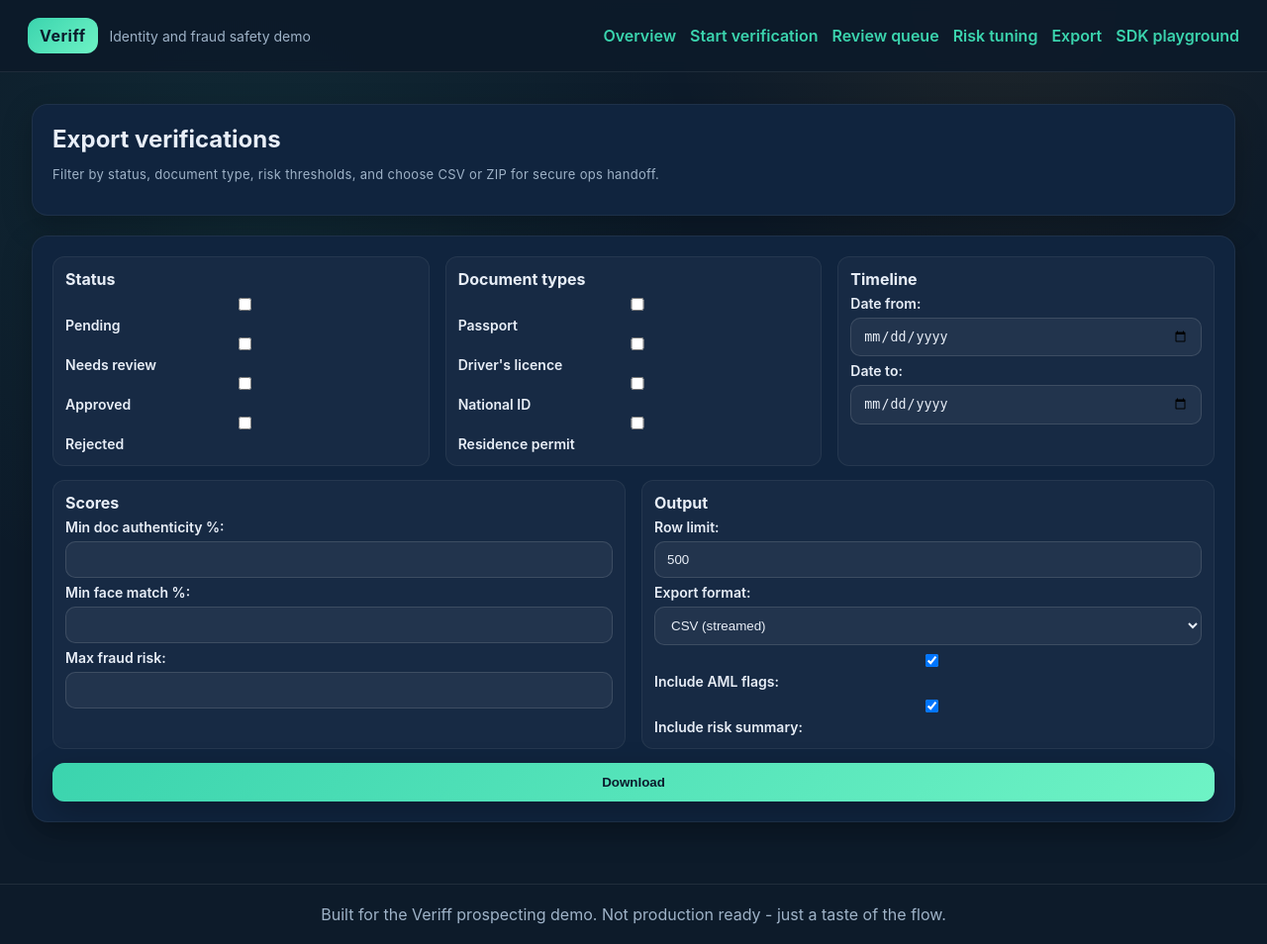
After one commit to Bamboocoffee/veriff, a Django app: template templates/export.html in a window 1280 px wide. The commit adds this page. Shown: the whole page at 99% size. Run offline with Django 5.2, Linux system fonts and the light colour scheme; the template is opened without the code that fills it: values that come from a table or form of the project are taken from there, others are empty.

Commit message:
Add advanced export with filters, streaming, and ZIP option

```diff
--- a/templates/base.html
+++ b/templates/base.html
@@ -18,6 +18,7 @@
         <a href="{% url 'start_verification' %}">Start verification</a>
         <a href="{% url 'review_queue' %}">Review queue</a>
         <a href="{% url 'risk_tuning' %}">Risk tuning</a>
+        <a href="{% url 'export_cases_csv' %}">Export</a>
         <a href="{% url 'sdk_playground' %}">SDK playground</a>
     </nav>
 </header>
--- a/templates/dashboard.html
+++ b/templates/dashboard.html
@@ -13,7 +13,7 @@
         <div style="margin-top:16px; display:flex; gap:10px; flex-wrap:wrap;">
             <a href="{% url 'start_verification' %}"><button>Launch a new verification</button></a>
             <a href="{% url 'sdk_playground' %}" class="chip">See SDK flow</a>
-            <a href="{% url 'export_cases_csv' %}" class="chip">Export CSV</a>
+            <a href="{% url 'export_cases_csv' %}" class="chip">Advanced export</a>
         </div>
     </div>
     <div class="panel">
--- /dev/null
+++ b/templates/export.html
@@ -0,0 +1,46 @@
+{% extends "base.html" %}
+{% block content %}
+<div class="panel">
+    <h2>Export verifications</h2>
+    <p class="stat-label">Filter by status, document type, risk thresholds, and choose CSV or ZIP for secure ops handoff.</p>
+</div>
+
+<div class="panel">
+    <form method="get" class="form-grid">
+        <div class="layout-grid">
+            <div class="list-item">
+                <strong>Status</strong>
+                {{ form.status }}
+            </div>
+            <div class="list-item">
+                <strong>Document types</strong>
+                {{ form.doc_type }}
+            </div>
+            <div class="list-item">
+                <strong>Timeline</strong>
+                {{ form.date_from.label_tag }}{{ form.date_from }}
+                {{ form.date_to.label_tag }}{{ form.date_to }}
+            </div>
+        </div>
+        <div class="layout-grid">
+            <div class="list-item">
+                <strong>Scores</strong>
+                {{ form.min_doc_score.label_tag }}{{ form.min_doc_score }}
+                {{ form.min_face_match.label_tag }}{{ form.min_face_match }}
+                {{ form.max_fraud_risk.label_tag }}{{ form.max_fraud_risk }}
+            </div>
+            <div class="list-item">
+                <strong>Output</strong>
+                {{ form.limit.label_tag }}{{ form.limit }}
+                {{ form.export_format.label_tag }}{{ form.export_format }}
+                <div>{{ form.include_aml }} {{ form.include_aml.label_tag }}</div>
+                <div>{{ form.include_risk_summary }} {{ form.include_risk_summary.label_tag }}</div>
+            </div>
+        </div>
+        <button type="submit" name="download" value="1">Download</button>
+    </form>
+    {% if sample_count %}
+        <p class="stat-label">{{ sample_count }} rows match current filters (capped by limit).</p>
+    {% endif %}
+</div>
+{% endblock %}
--- a/verification/forms.py
+++ b/verification/forms.py
@@ -61,3 +61,23 @@
     min_face_match = forms.IntegerField(label="Min face match %", min_value=0, max_value=100, initial=60)
     fraud_review_cutoff = forms.IntegerField(label="Fraud risk review cutoff", min_value=0, max_value=100, initial=45)
     enforce_liveness = forms.BooleanField(label="Require liveness pass", required=False, initial=True)
+
+
+class ExportFilterForm(forms.Form):
+    status = forms.MultipleChoiceField(
+        choices=VerificationCase.STATUS_CHOICES, required=False, widget=forms.CheckboxSelectMultiple
+    )
+    doc_type = forms.MultipleChoiceField(
+        choices=VerificationCase.DOC_TYPES, required=False, widget=forms.CheckboxSelectMultiple
+    )
+    date_from = forms.DateField(required=False, widget=forms.DateInput(attrs={"type": "date"}))
+    date_to = forms.DateField(required=False, widget=forms.DateInput(attrs={"type": "date"}))
+    min_doc_score = forms.IntegerField(required=False, min_value=0, max_value=100, label="Min doc authenticity %")
+    min_face_match = forms.IntegerField(required=False, min_value=0, max_value=100, label="Min face match %")
+    max_fraud_risk = forms.IntegerField(required=False, min_value=0, max_value=100, label="Max fraud risk")
+    limit = forms.IntegerField(required=False, min_value=1, max_value=5000, initial=500, label="Row limit")
+    export_format = forms.ChoiceField(
+        choices=[("csv", "CSV (streamed)"), ("zip", "CSV in ZIP")], initial="csv", required=True
+    )
+    include_aml = forms.BooleanField(required=False, initial=True, label="Include AML flags")
+    include_risk_summary = forms.BooleanField(required=False, initial=True, label="Include risk summary")
```
Also changed, not shown: verification/tests.py (+77 -0 lines), verification/views.py (+116 -44 lines).
